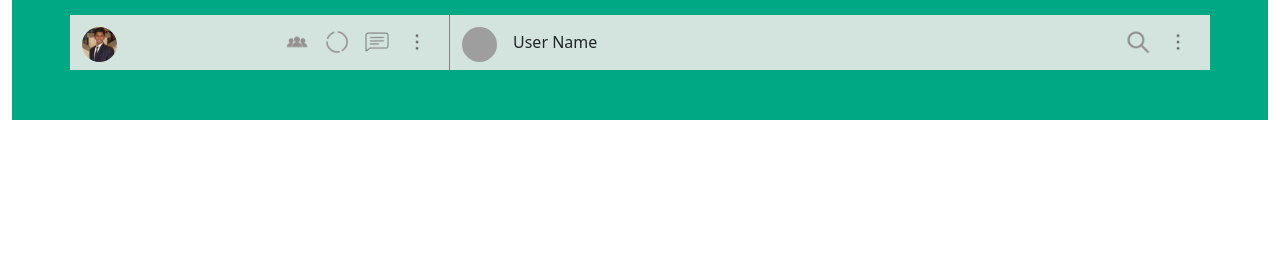
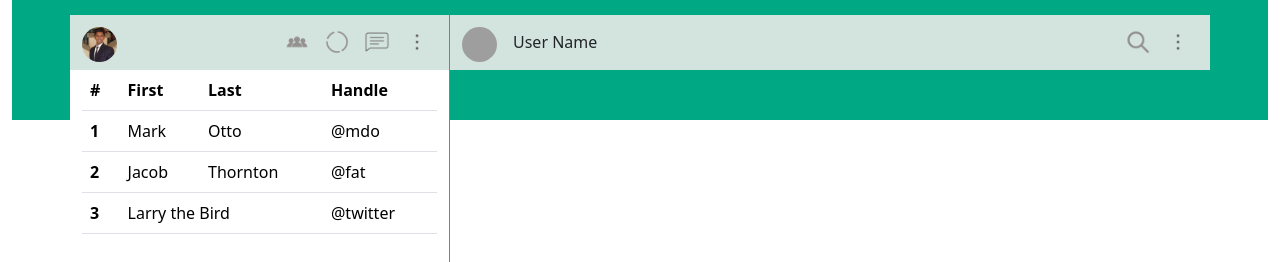
Before and after one commit to AnupK1234/Whatsapp-web-Clone, a plain HTML site: page index.html in a window 1280 px wide. Shown: the top 262 px of the page. Drawn offline with nearby package versions, Linux system fonts and the light colour scheme; grey boxes are pictures that could not be loaded.

Commit message:
Update index.html

```diff
--- a/index.html
+++ b/index.html
@@ -1,5 +1,5 @@
 <!doctype html>
-<html lang="en" dir="rtl">
+<html lang="en">
   <head>
     <!-- Required meta tags -->
     <meta charset="utf-8">
@@ -13,27 +13,74 @@
   </head>
   <body>
     <div class="back-container-main">
+
+        <!--  **  Background Green and White Start  ** -->
         <div class="container-fluid front-container">
             <div class="back-top"></div>
             <div class="back-bottom"></div>
         </div>
+        <!--  **  Background Green and White End  ** -->
+
+
         <div class="container front-container1">
+            <!--  ** Top Panel Start ** -->
             <div class="row chat-top-line">
+                <div class="col-sm-4">
+                  <img src="/images/profile_img.jpg" class="profile-image float-left">
+                  <img src="/images/menu.png" class="grp-img float-right">
+                  <img src="/images/chat.png" class="grp-img float-right">
+                  <img src="/images/status.png" class="grp-img float-right">
+                  <img src="/images/grp.png" class="grp-img float-right">
+                </div>
+
                 <div class="col-sm-8 border-right border-secondary">
                   <img src="/images/p1.jpg" class="profile-image float-left">
                   <span class="u-name">User Name</span>
                   <img src="/images/menu.png" class="grp-img float-right">
                   <img src="/images/search.png" class="grp-img float-right">
                 </div>
-                <div class="col-sm-4">
-                  <img src="/images/profile_img.jpg" class="profile-image float-left">
-                  <img src="/images/menu.png" class="grp-img float-right">
-                  <img src="/images/chat.png" class="grp-img float-right">
-                  <img src="/images/status.png" class="grp-img float-right">
-                  <img src="/images/grp.png" class="grp-img float-right">
+            </div>
+            <!-- ** Top Panel End ** -->
 
+            <div class="row">
+              <!--  Contact List  -->
+              <div class="col-sm-4 contact-list">
+                <div>
+                  <table class="table table-hover">
+                    <thead>
+                      <tr>
+                        <th scope="col">#</th>
+                        <th scope="col">First</th>
+                        <th scope="col">Last</th>
+                        <th scope="col">Handle</th>
+                      </tr>
+                    </thead>
+                    <tbody>
+                      <tr>
+                        <th scope="row">1</th>
+                        <td>Mark</td>
+                        <td>Otto</td>
+                        <td>@mdo</td>
+                      </tr>
+                      <tr>
+                        <th scope="row">2</th>
+                        <td>Jacob</td>
+                        <td>Thornton</td>
+                        <td>@fat</td>
+                      </tr>
+                      <tr>
+                        <th scope="row">3</th>
+                        <td colspan="2">Larry the Bird</td>
+                        <td>@twitter</td>
+                      </tr>
+                    </tbody>
+                  </table>
                 </div>
+              </div>
 
+              <div class="col-sm-8">
+
+              </div>
             </div>
         </div>
     </div>
--- a/style.css
+++ b/style.css
@@ -59,3 +59,7 @@
     margin-left: 16px;
     float: left;
 }
+.contact-list{
+    background-color: white;
+    min-height: 600px;
+}
```
